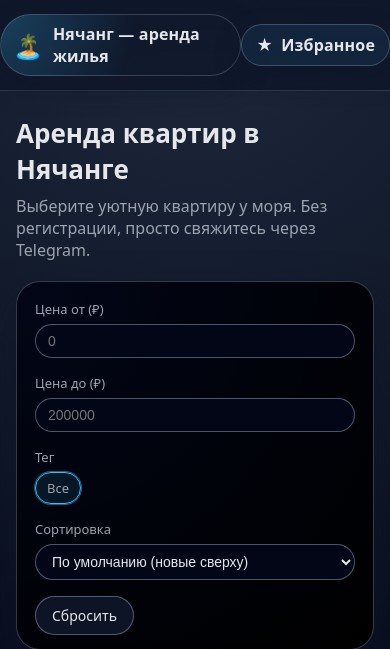
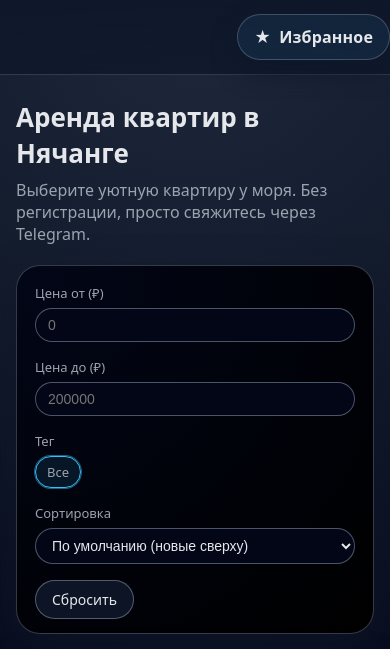
Before and after one commit to victormorozov1/rent, a Django app: page / in a window 390 px wide. Shown: the top 649 px of the page. Run offline with Django 5.2, Linux system fonts and the light colour scheme; data comes from the database, SQL or seed files in the repository; data that the repository does not hold is empty.

Commit message:
Adjust mobile header layout

```diff
--- a/nhatrang_rentals/listings/static/listings/styles.css
+++ b/nhatrang_rentals/listings/static/listings/styles.css
@@ -1001,6 +1001,23 @@ body.no-scroll {
 }
 
 @media (max-width: 640px) {
+    .site-header .logo {
+        display: none;
+    }
+
+    .header-inner {
+        justify-content: flex-end;
+    }
+
+    .header-actions {
+        width: 100%;
+        justify-content: flex-end;
+    }
+
+    .header-favorites-link {
+        padding: 11px 16px;
+    }
+
     .filters-row {
         grid-template-columns: minmax(0, 1fr);
     }
```
